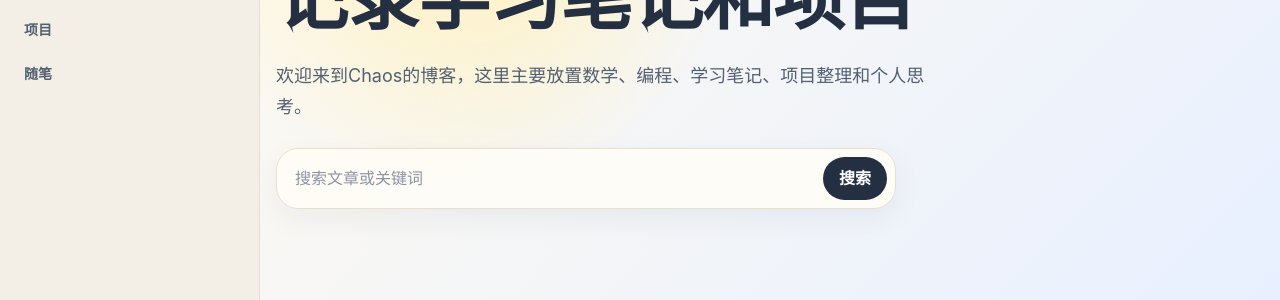
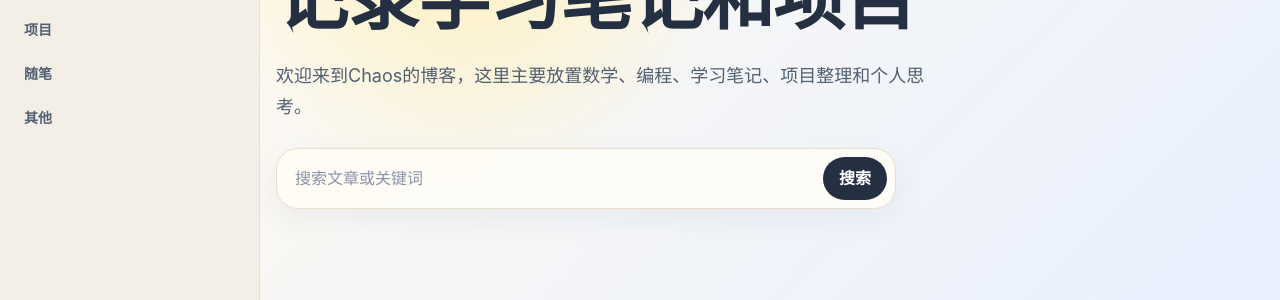
Before and after one commit to chaosjjaaa/chaos-blog, a Jekyll site: the page built from index.md, in a window 1280 px wide. Shown: the part 232-532 px from the top of the page. Built offline with Jekyll 4.4.1, drawn with Linux system fonts in a browser that asks for light colours.

Commit message:
Add other section to sidebar

```diff
--- a/_layouts/default.html
+++ b/_layouts/default.html
@@ -69,6 +69,7 @@
         <a {% if page.section_key == 'poem' %}class="active"{% endif %} href="{{ '/sections/poem.html' | relative_url }}">诗歌</a>
         <a {% if page.section_key == 'project' %}class="active"{% endif %} href="{{ '/sections/project.html' | relative_url }}">项目</a>
         <a {% if page.section_key == 'misc' %}class="active"{% endif %} href="{{ '/sections/misc.html' | relative_url }}">随笔</a>
+        <a {% if page.section_key == 'other' %}class="active"{% endif %} href="{{ '/sections/other.html' | relative_url }}">其他</a>
       </nav>
     </div>
   </aside>
```
